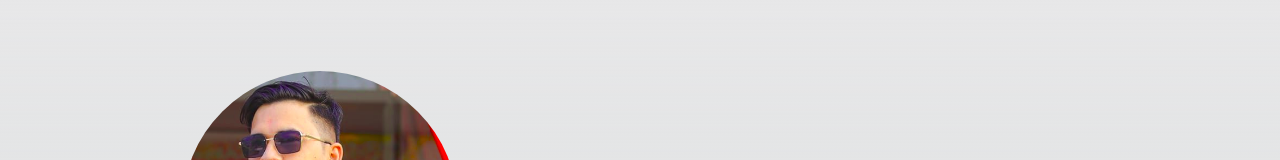
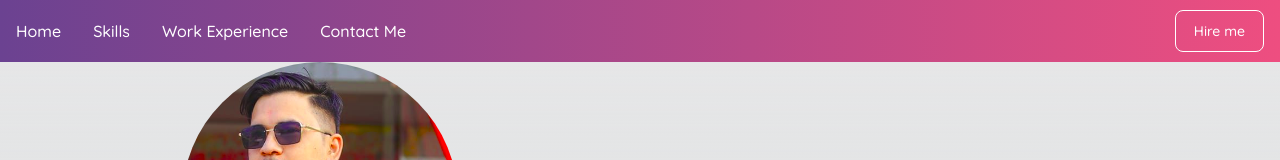
Before and after one commit to vishalthapa07/my-portfolio-v1, a Next.js app: page / in a window 1280 px wide. Shown: the top 160 px of the page. Built offline with nearby package versions, Linux system fonts and the light colour scheme.

Commit message:
fixing error#3

```diff
--- a/src/app/layout.tsx
+++ b/src/app/layout.tsx
@@ -13,10 +13,10 @@ export default function RootLayout({
 }) {
   return (
     <div className="bg-gradient-to-b from-light fixed h-[100vh] w-full">
-      <head className={quicksand.className}>
+      <div className={quicksand.className}>
         <NavigationBar />
-      </head>
-      <body className={quicksand.className}>{children}</body>
+      </div>
+      <div className={quicksand.className}>{children}</div>
     </div>
   );
 }
```
